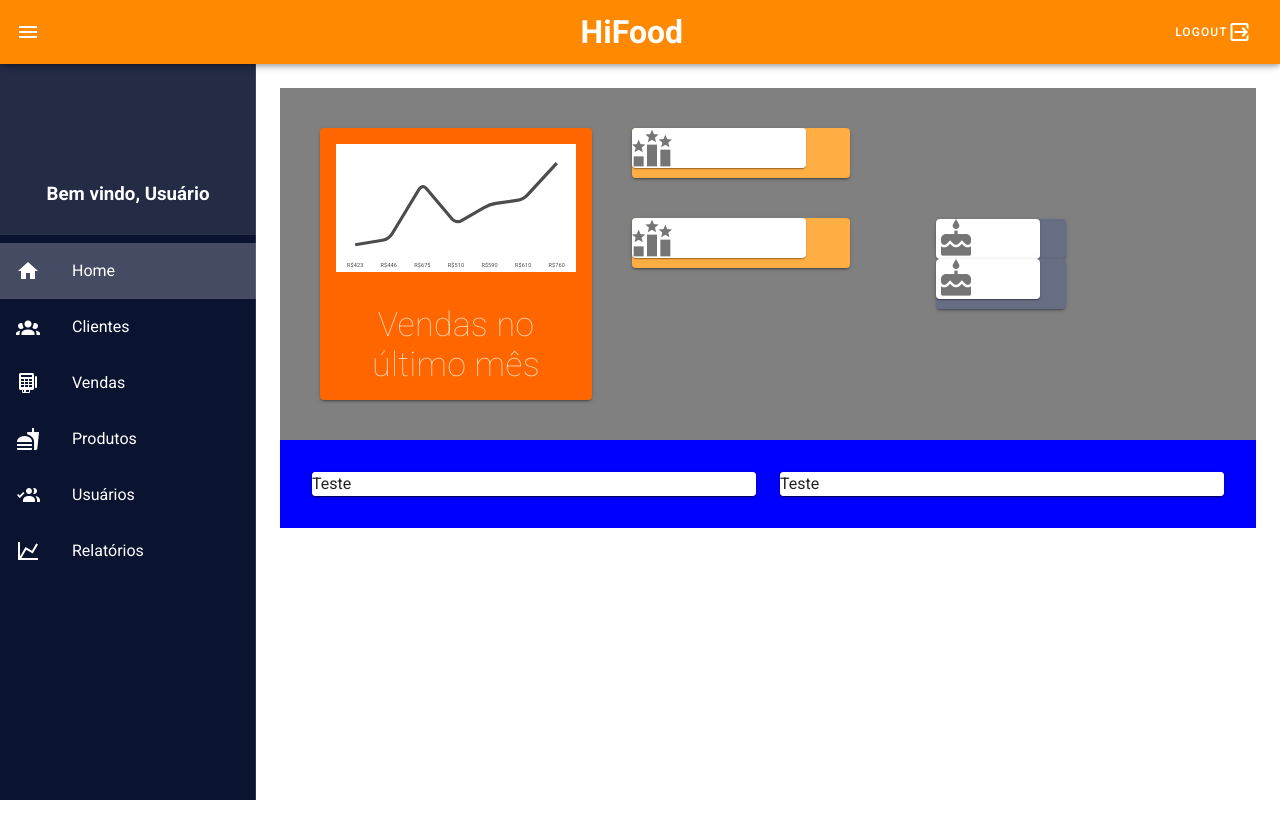
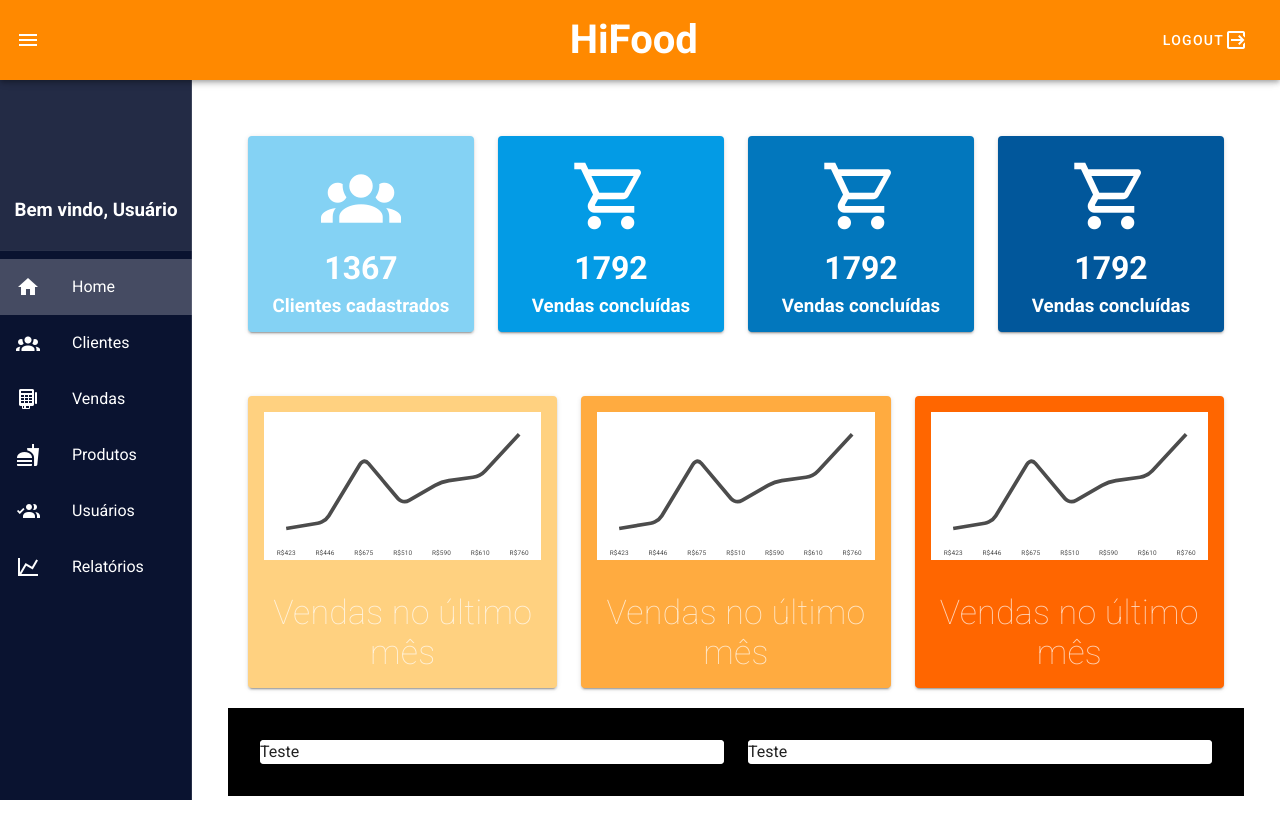
Before and after one commit to fabricadeprogramador/hifood-admin, a Vue app: page / in a window 1280 px wide. Before the commit the page ends 800 px from the top, so only its background shows below. Built offline with nearby package versions, Linux system fonts and the light colour scheme.

Commit message:
Subindo alterações na tela home

```diff
--- a/src/App.vue
+++ b/src/App.vue
@@ -1,18 +1,18 @@
 <template>
   <v-app>
-    <v-app-bar app color="#FF8900" dark clipped-left>
+    <v-app-bar app color="#FF8900" dark clipped-left height="80px">
       <v-app-bar-nav-icon></v-app-bar-nav-icon>
       <v-spacer></v-spacer>
-      <v-img :src="logo" max-width="50"></v-img>
-      <h1>HiFood</h1>
+      <v-img :src="logo" max-width="70"></v-img>
+      <h1 style="font-size: 40px">HiFood</h1>
       <v-spacer></v-spacer>
-      <v-btn text small>
+      <v-btn text>
         Logout
         <v-icon>mdi-logout-variant</v-icon>
       </v-btn>
     </v-app-bar>
 
-    <v-navigation-drawer color="#0A1330" width="20%" app clipped dark>
+    <v-navigation-drawer color="#0A1330" width="15%" app clipped dark>
       <v-sheet color="rgba(255, 255, 255, 0.1)">
         <v-container>
           <v-row style="height: 170px">
--- a/src/views/Home.vue
+++ b/src/views/Home.vue
@@ -1,10 +1,46 @@
 <template>
   <div>
-    <!-- Divisão superior dos quadros -->
-    <v-row style="background-color: gray" class="pa-5">
+    <!-- Divisão superior da tela -->
+    <v-row class="pa-5" align="center" justify="center">
+      <v-col cols="3"
+        ><v-card elevation="2" color="#84D2F4" class="text-center pa-3" dark>
+          <v-icon size="80px" class="my-2">mdi-account-group</v-icon>
+          <h1>{{ qtdClientes }}</h1>
+          <h3>Clientes cadastrados</h3>
+        </v-card></v-col
+      >
+      <v-col cols="3"
+        ><v-card elevation="2" color="#039BE5" class="text-center pa-3" dark>
+          <v-icon size="80px" class="my-2">mdi-cart-outline</v-icon>
+          <h1>{{ qtdVendas }}</h1>
+          <h3>Vendas concluídas</h3>
+        </v-card>
+      </v-col>
+      <v-col cols="3"
+        ><v-card elevation="2" color="#0277BD" class="text-center pa-3" dark>
+          <v-icon size="80px" class="my-2">mdi-cart-outline</v-icon>
+          <h1>{{ qtdVendas }}</h1>
+          <h3>Vendas concluídas</h3>
+        </v-card>
+      </v-col>
+      <v-col cols="3"
+        ><v-card elevation="2" color="#01579B" class="text-center pa-3" dark>
+          <v-icon size="80px" class="my-2">mdi-cart-outline</v-icon>
+          <h1>{{ qtdVendas }}</h1>
+          <h3>Vendas concluídas</h3>
+        </v-card>
+      </v-col>
+    </v-row>
+    <!-- Divisão inferior da tela -->
+    <v-row class="pa-5" align="center" justify="center">
       <!-- Coluna 1 -->
-      <v-col cols="4" align-self="end" class="pa-5"
-        ><v-card elevation="2" class="mx-auto text-center" color="#FF6600" dark
+      <v-col cols="4">
+        <v-card
+          elevation="2"
+          class="text-center"
+          color="#FFD180"
+          width="100%"
+          dark
           ><v-card-text>
             <v-sheet color="#FFFFFF">
               <v-sparkline
@@ -22,42 +58,67 @@
           <v-card-text>
             <div class="text-h4 font-weight-thin">Vendas no último mês</div>
           </v-card-text>
-        </v-card></v-col
+        </v-card>
+      </v-col>
+      <!-- Coluna 2 -->
+      <v-col cols="4">
+        <v-card
+          elevation="2"
+          class="text-center"
+          color="#FFAB40"
+          width="100%"
+          dark
+          ><v-card-text>
+            <v-sheet color="#FFFFFF">
+              <v-sparkline
+                :value="value"
+                color="rgba(0, 0, 0, .7)"
+                height="150"
+                padding="24"
+                smooth
               >
-      <!-- Coluna 2 -->
-      <v-col align-self="start" cols="4">
-        <v-row class="pa-5">
-          <v-card elevation="2" color="#FFAE43" width="80%" height="50px">
-            <v-sheet color="white" elevation="1" width="80%"
-              ><v-icon x-large>mdi-podium</v-icon></v-sheet
-            ></v-card
-          >
-        </v-row>
-        <v-row class="pa-5">
-          <v-card elevation="2" color="#FFAE43" width="80%" height="50px">
-            <v-sheet color="white" elevation="1" width="80%"
-              ><v-icon x-large>mdi-podium</v-icon></v-sheet
-            ></v-card
-          >
-        </v-row>
+                <template v-slot:label="item"> R${{ item.value }} </template>
+              </v-sparkline>
+            </v-sheet>
+          </v-card-text>
+
+          <v-card-text>
+            <div class="text-h4 font-weight-thin">Vendas no último mês</div>
+          </v-card-text>
+        </v-card>
       </v-col>
       <!-- Coluna 3 -->
-      <v-col align-self="center" height="50px" cols="4"
-        ><v-card elevation="2" color="#676D84" width="45%">
-          <v-sheet color="white" elevation="1" width="80%" shaped
-            ><v-icon x-large>mdi-cake-variant</v-icon></v-sheet
-          ></v-card
+      <v-col cols="4">
+        <v-card
+          elevation="2"
+          class="text-center"
+          color="#FF6600"
+          width="100%"
+          dark
+          ><v-card-text>
+            <v-sheet color="#FFFFFF">
+              <v-sparkline
+                :value="value"
+                color="rgba(0, 0, 0, .7)"
+                height="150"
+                padding="24"
+                smooth
               >
-        <v-card elevation="2" color="#676D84" width="45%" height="50px">
-          <v-sheet color="white" elevation="1" width="80%" shaped
-            ><v-icon x-large>mdi-cake-variant</v-icon></v-sheet
-          ></v-card
-        ></v-col
-      >
+                <template v-slot:label="item"> R${{ item.value }} </template>
+              </v-sparkline>
+            </v-sheet>
+          </v-card-text>
+
+          <v-card-text>
+            <div class="text-h4 font-weight-thin">Vendas no último mês</div>
+          </v-card-text>
+        </v-card>
+      </v-col>
     </v-row>
 
     <!-- Divisão inferior dos quadros -->
-    <v-row style="background-color: blue" class="pa-5">
+    <v-container style="background-color: black">
+      <v-row class="pa-5">
         <v-col
           ><v-card elevation="2"
             ><v-sheet color="white" elevation="1" width="100%"
@@ -73,6 +134,7 @@
           ></v-col
         >
       </v-row>
+    </v-container>
   </div>
 </template>
 
@@ -80,6 +142,8 @@
 export default {
   name: "Home",
   data: () => ({
+    qtdClientes: 1367,
+    qtdVendas: 1792,
     value: [423, 446, 675, 510, 590, 610, 760],
   }),
 };
```
Also changed, not shown: src/views/Clientes.vue (+4 -19 lines). Lines whose indentation alone changed are shown as unchanged.
